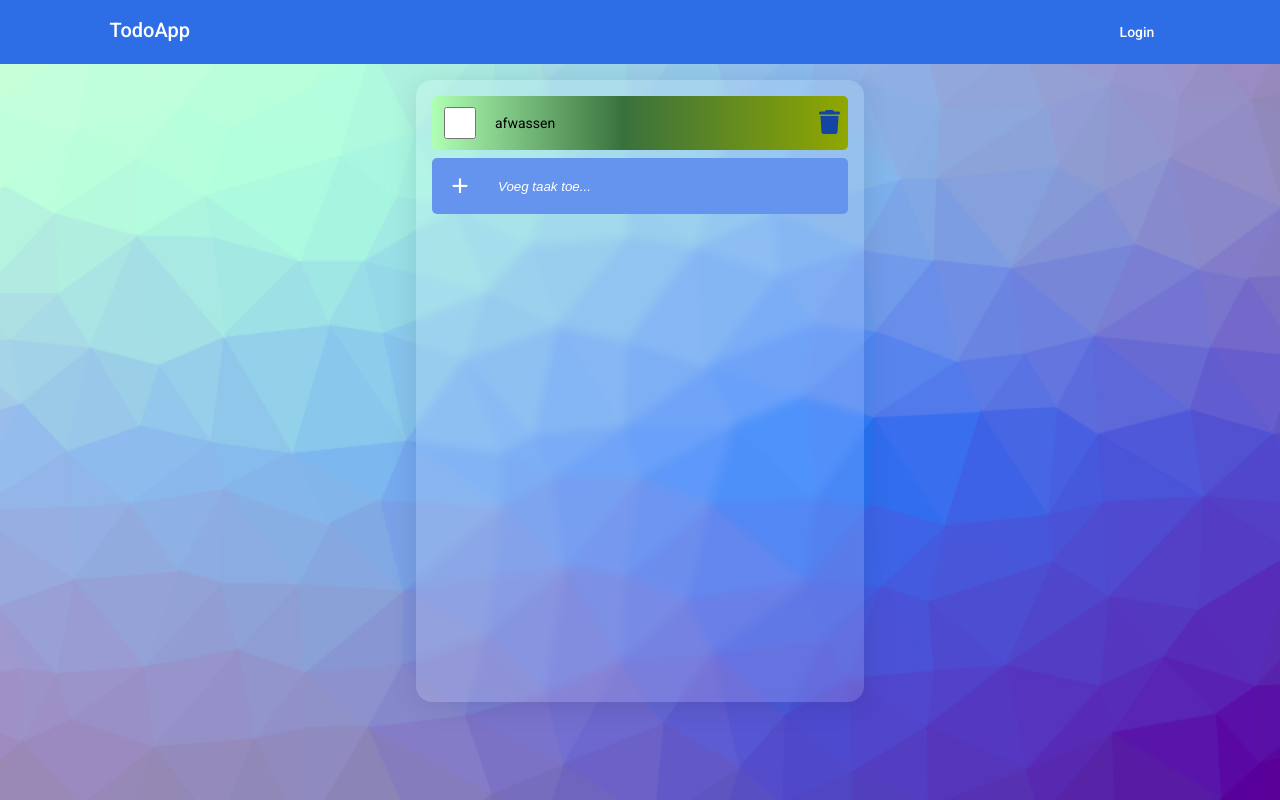
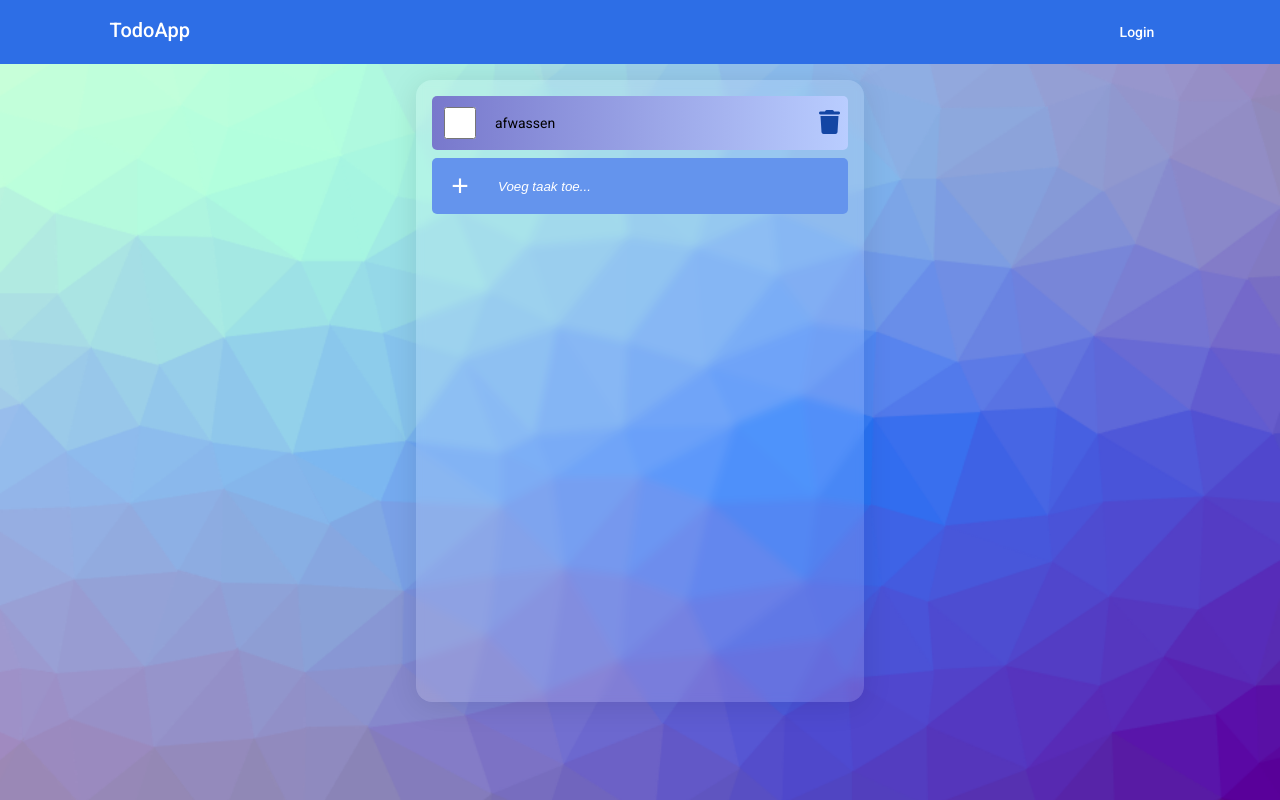
Before and after one commit to LarsPB/basicTodoApp, an Angular app in the folder toDoApp/: page / in a window 1280 px wide. Built offline with nearby package versions, Linux system fonts and the light colour scheme.

Commit message:
checkbox color changed.

```diff
--- a/toDoApp/src/app/todos/todolist/todo-item/todo-item.component.css
+++ b/toDoApp/src/app/todos/todolist/todo-item/todo-item.component.css
@@ -5,8 +5,8 @@
     border-radius: 5px;
     border:none;
     align-self: center;
-    background: rgb(175,255,180);
-    background: linear-gradient(90deg, rgba(175,255,180,1) 0%, rgba(57,113,61,1) 46%, rgba(145,167,0,1) 100%);
+    background: rgb(120,120,204);
+    background: linear-gradient(90deg, rgba(120,120,204,1) 0%, rgba(185,205,255,1) 100%);
 }
 
 div {
@@ -51,3 +51,7 @@ i:hover {
 input[type=checkbox]:checked + .lineThrough {
     text-decoration:line-through;
 }
+
+input[type="checkbox"]{
+    accent-color: #7ACC7A;
+}
```
